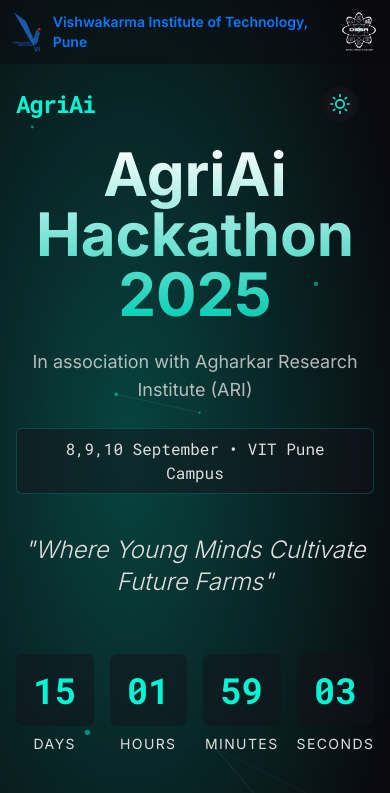
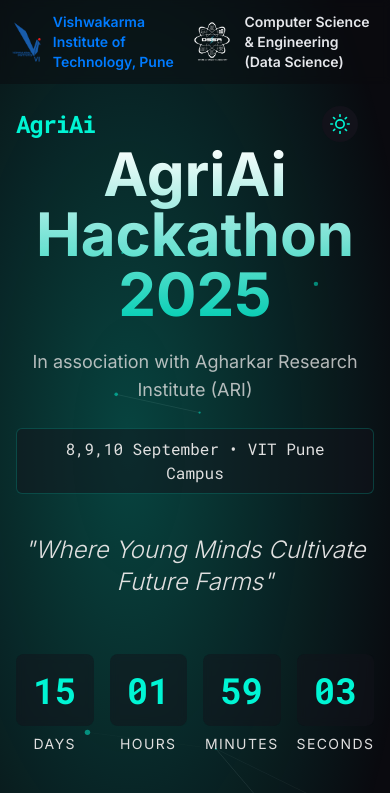
Before and after one commit to Sailnagale/agriai-hackathon-website-2, a Next.js app: page / in a window 390 px wide. Shown: the top 793 px of the page. Built offline with nearby package versions, Linux system fonts and the light colour scheme.

Commit message:
feat: Add department name

```diff
--- a/src/components/layout/Navbar.tsx
+++ b/src/components/layout/Navbar.tsx
@@ -64,7 +64,7 @@
             height={40}
             className="h-10 w-auto"
           />
-          <span className="text-sm md:text-lg font-semibold text-gray-200 hidden sm:inline">
+          <span className="text-sm md:text-lg font-semibold text-gray-200">
             Computer Science & Engineering (Data Science)
           </span>
         </div>
--- a/src/lib/data.ts
+++ b/src/lib/data.ts
@@ -58,13 +58,13 @@
     image: "/prof-deepa-abin.png",
   },
   {
-    name: "Sayali Prakash Shinde",
+    name: "Prof. Sayali Prakash Shinde",
     role: "Faculty Coordinator",
     title: "Assistant Professor",
     image: "/sayali-prakash-shinde.png",
   },
   {
-    name: "Ashwini Ranjit Nawadkar",
+    name: "Prof. Ashwini Ranjit Nawadkar",
     role: "Faculty Coordinator",
     title: "Assistant Professor",
     image: "/ashwini.png",
```
